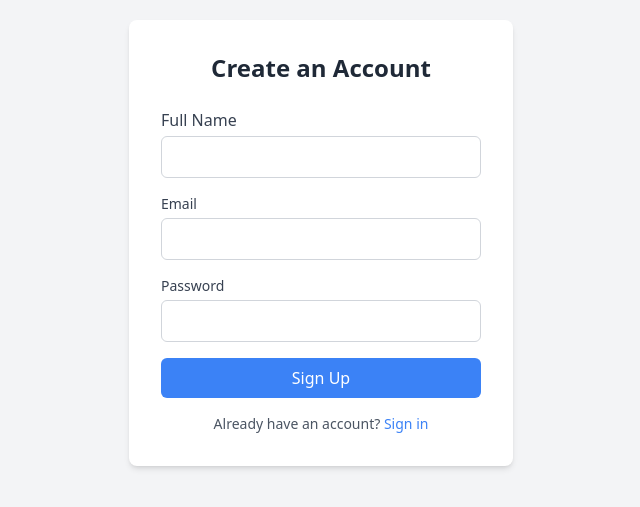
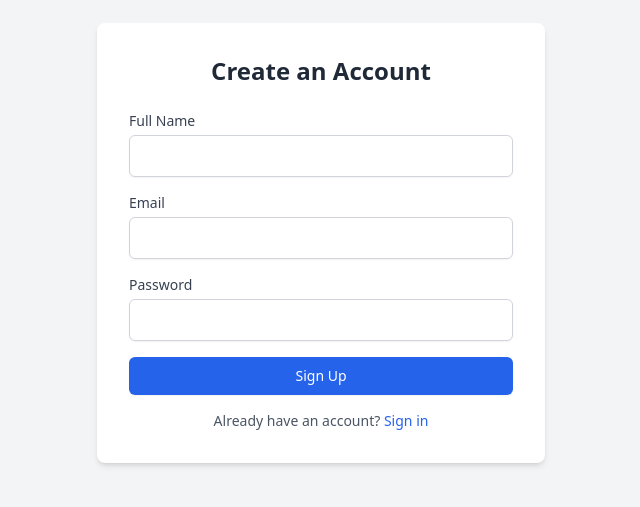
Before and after one commit to Aivalio/expense-tracker, a website: page frontend/register.html in a window 1280 px wide. Shown: the part 157-664 px from the top of the page, without its empty margins (319-959 px from the left). Drawn offline with nearby package versions, Linux system fonts and the light colour scheme.

Commit message:
fix(frontend): Fixed register script link & improved HTML layout

```diff
--- a/frontend/register.html
+++ b/frontend/register.html
@@ -1,44 +1,58 @@
 <!DOCTYPE html>
 <html lang="en">
+
 <head>
     <meta charset="UTF-8">
     <meta name="viewport" content="width=device-width, initial-scale=1.0">
     <title>Expense Tracker - Register</title>
+    <!-- Tailwind CSS CDN -->
     <script src="https://cdn.tailwindcss.com"></script>
 </head>
-<body class="bg-gray-100 h-screen flex items-center justify-center py-10">
 
-    <div class="bg-white p-8 rounded-lg shadow-md w-96">
+<body class="bg-gray-100 min-h-screen flex items-center justify-center py-10 px-4">
+
+    <div class="bg-white p-8 rounded-lg shadow-md w-full max-w-md">
         <h1 class="text-2xl font-bold text-center text-gray-800 mb-6">Create an Account</h1>
 
-
+        <!-- Register Form -->
         <form id="registerForm" class="space-y-4">
             <div>
-                <label class="block-text-sm font-medium text-gray-700" for="full_name">Full Name</label>
-                <input type="text" id="full_name" required class="mt-1 block w-full px-3 py-2 border border-gray-300 rounded-md focus:ring-blue-500 focus:border-blue-500">
+                <label for="full_name" class="block text-sm font-medium text-gray-700">Full Name</label>
+                <input type="text" id="full_name" required
+                    class="mt-1 block w-full px-3 py-2 border border-gray-300 rounded-md shadow-sm focus:outline-none focus:ring-blue-500 focus:border-blue-500">
             </div>
 
             <div>
                 <label for="email" class="block text-sm font-medium text-gray-700">Email</label>
-                <input type="email" id="email" required class="mt-1 block w-full px-3 py-2 border border-gray-300 rounded-md focus:ring-blue-500 focus:border-blue-500">
+                <input type="email" id="email" required
+                    class="mt-1 block w-full px-3 py-2 border border-gray-300 rounded-md shadow-sm focus:outline-none focus:ring-blue-500 focus:border-blue-500">
             </div>
 
             <div>
                 <label for="password" class="block text-sm font-medium text-gray-700">Password</label>
-                <input type="password" id="password" required class="mt-1 block w-full px-3 py-2 border border-gray-300 rounded-md focus:ring-blue-500 focus:border-blue-500">
+                <input type="password" id="password" required
+                    class="mt-1 block w-full px-3 py-2 border border-gray-300 rounded-md shadow-sm focus:outline-none focus:ring-blue-500 focus:border-blue-500">
             </div>
 
-            <button type="submit" class="w-full bg-blue-500 text-white py-2 px-4 rounded-md hover:bg-blue-600 focus:outline-none focus:ring-2 focus:ring-offset-2 focus:ring-blue-500">Sign Up</button>
+            <button type="submit"
+                class="w-full flex justify-center py-2 px-4 border border-transparent rounded-md shadow-sm text-sm font-medium text-white bg-blue-600 hover:bg-blue-700 focus:outline-none focus:ring-2 focus:ring-offset-2 focus:ring-blue-500 transition-colors">
+                Sign Up
+            </button>
         </form>
 
         <div id="errorMessage" class="mt-4 text-red-600 text-sm text-center hidden"></div>
         <div id="successMessage" class="mt-4 text-green-600 text-sm text-center hidden"></div>
 
-        <p class="mt-4 text-center text-sm text-gray-600">Already have an account?
-            <a href="index.html" class="text-blue-500 hover:underline">Sign in</a></p>
+        <p class="mt-4 text-center text-sm text-gray-600">
+            Already have an account?
+            <a href="index.html" class="font-medium text-blue-600 hover:text-blue-500">Sign in</a>
+        </p>
     </div>
 
-        <script src="js/config.js"></script>
-        <script src="js/api.js"></script>
-        <script src="js/auth/login.js"></script> <!-- ή register.js -->
+    <!-- Scripts -->
+    <script src="js/config.js"></script>
+    <script src="js/api.js"></script>
+    <script src="js/auth/register.js"></script>
+</body>
+
 </html>
```
Also changed, not shown: frontend/dashboard.html (+26 -26 lines), frontend/index.html (+8 -10 lines).
